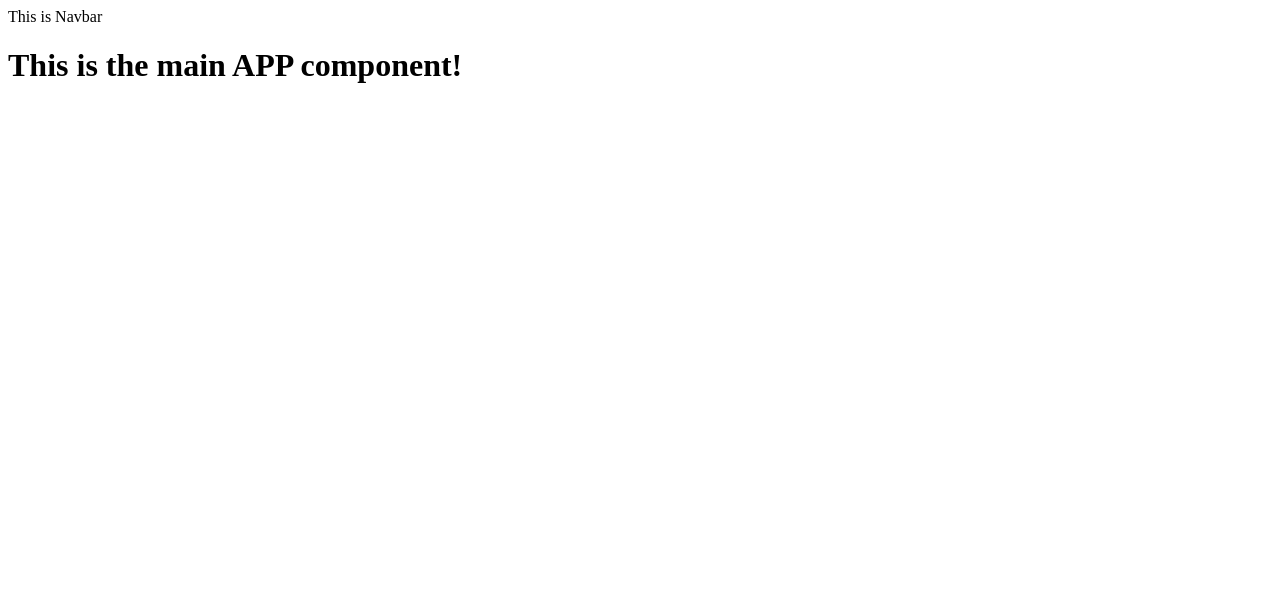
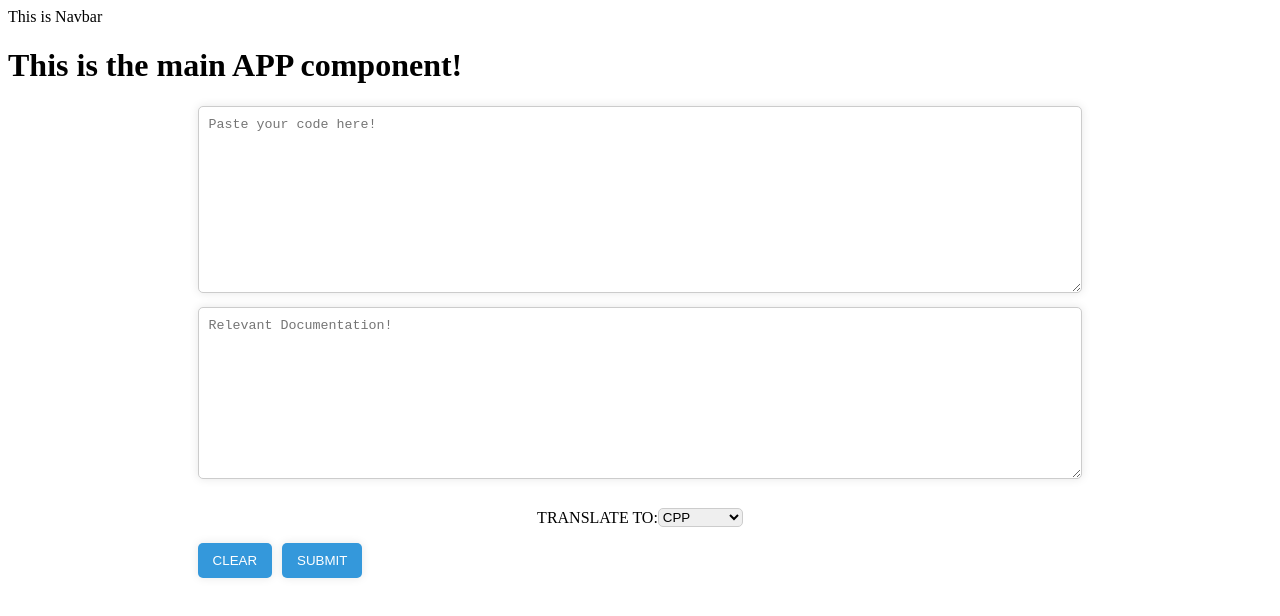
Before and after one commit to Ujj1225/codeAss, a React (Vite) app in the folder client/: page / in a window 1280 px wide. Shown: the top 616 px of the page. Built offline with nearby package versions, Linux system fonts and the light colour scheme.

Commit message:
Added styling and structure to homepage

```diff
--- /dev/null
+++ b/client/src/Form.css
@@ -0,0 +1,56 @@
+
+.code-form {
+  width: 70%;
+  margin: 0 auto;
+}
+
+.input,
+.documentation{
+  width: 100%;
+  padding: 10px;
+  margin-bottom: 10px;
+  box-sizing: border-box;
+}
+
+.input {
+  resize: vertical;
+}
+
+.clear,
+.submit {
+  background-color: #3498db;
+  color: white;
+  padding: 10px 15px;
+  margin-right: 10px;
+  border: none;
+  border-radius: 5px;
+  cursor: pointer;
+}
+
+.clear:hover,
+.submit:hover {
+  background-color: #2980b9;
+}
+
+/* Add some styling to make the form look cool and elegant */
+.input,
+.documentation,
+.language,
+label {
+  border: 1px solid #ccc;
+  border-radius: 5px;
+}
+
+.translate{
+  display: flex;
+  justify-content: center;
+  align-items: center;
+}
+
+.input,
+.documentation,
+label,
+.clear,
+.submit {
+  box-shadow: 0 0 10px rgba(0, 0, 0, 0.1);
+}
--- /dev/null
+++ b/client/src/Form.jsx
@@ -0,0 +1,49 @@
+import "./Form.css";
+
+const Form = () => {
+  return (
+    <>
+      <form action="post" className="code-form">
+        <div className="input-boxes">
+          <textarea
+            name="code"
+            id="code"
+            cols="50"
+            rows="10"
+            placeholder="Paste your code here!"
+            className="input"
+            style={{ overflow: "scroll" }}
+          ></textarea>
+          <textarea
+            name="documentation"
+            id="documentation"
+            cols="50"
+            rows="10"
+            className="documentation"
+            placeholder="Relevant Documentation!"
+          ></textarea>
+        </div>
+        <div className="translate">
+          <p>TRANSLATE TO: </p>
+          <select name="language" className="language">
+            <option value="Cpp">CPP</option>
+            <option value="Java">Java</option>
+            <option value="JavaScript">JavaScript</option>
+            <option value="Python">Python</option>
+            <option value="Dart">Dart</option>
+            <option value="GoLang">GoLang</option>
+          </select>
+        </div>
+
+        <button type="button" className="clear">
+          CLEAR
+        </button>
+        <button type="submit" className="submit">
+          SUBMIT
+        </button>
+      </form>
+    </>
+  );
+};
+
+export default Form;
--- a/client/src/main.jsx
+++ b/client/src/main.jsx
@@ -2,10 +2,12 @@ import React from "react";
 import ReactDOM from "react-dom/client";
 import App from "./App.jsx";
 import Navbar from "./Navbar.jsx";
+import Form from "./Form.jsx";
 
 ReactDOM.createRoot(document.getElementById("root")).render(
   <React.StrictMode>
     <Navbar />
     <App />
+    <Form />
   </React.StrictMode>
 );
```
